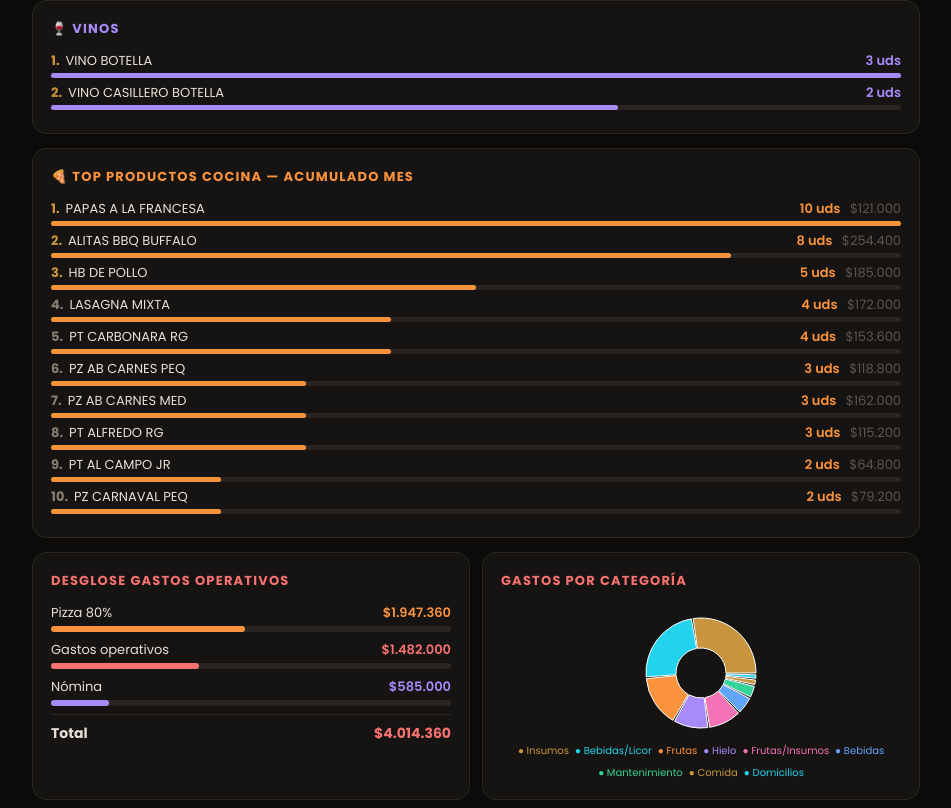
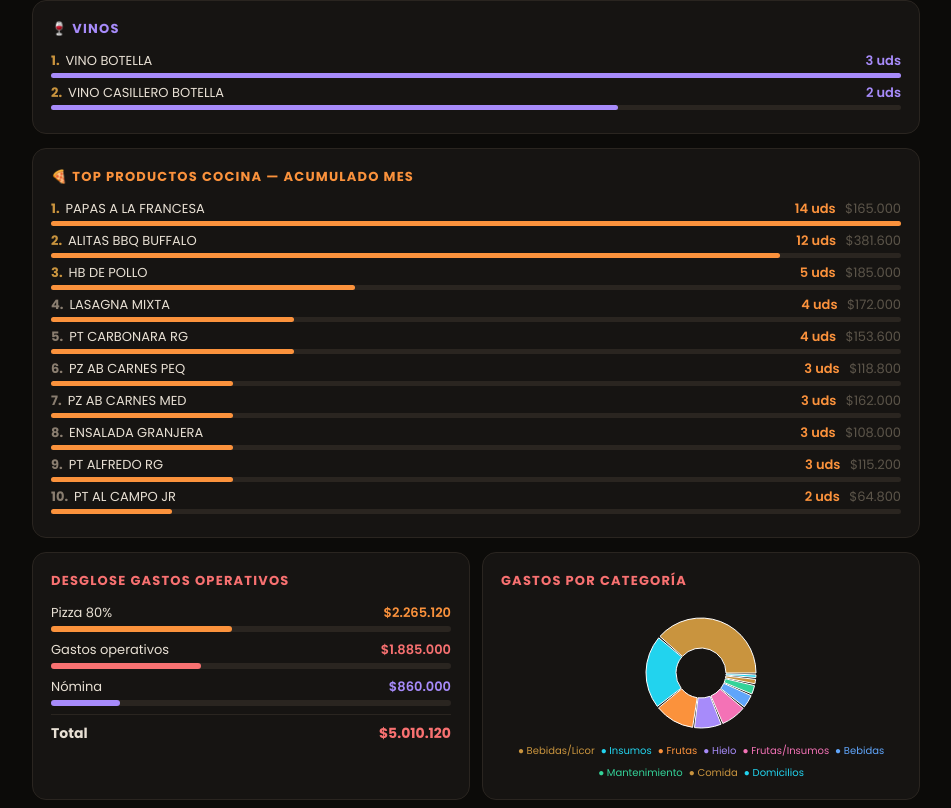
Before and after one commit to Lasalainvestment/la-sala-control, a React (Vite) app: page / in a window 1280 px wide. Shown: the part 1989-2797 px from the top of the page, without its empty margins (164-1115 px from the left). Built offline with nearby package versions, Linux system fonts and the light colour scheme.

Commit message:
Update App.jsx

```diff
--- a/src/App.jsx
+++ b/src/App.jsx
@@ -23,6 +23,13 @@ const PRELOADED_CUADRES = [
     efectivo: 3000, tarjeta: 1834800, otros_pago: 576400,
     pizza_80: 650560, gastos: 301400, nomina: 275000,
     neto_sala: 1187240, faltante: 0,
+  },
+  {
+    date: "2026-04-04", venta_total: 1501200,
+    estanco: 449000, cocteles: 655000, pizzeria: 397200, otros_venta: 0,
+    efectivo: 2800, tarjeta: 820400, otros_pago: 678000,
+    pizza_80: 317760, gastos: 403000, nomina: 275000,
+    neto_sala: 505440, faltante: 0,
   }
 ];
 
@@ -86,6 +93,18 @@ const PRELOADED_COCINA = [
       { nombre: "ENSALADA GRANJERA", cantidad: 1, valor: 36000 },
       { nombre: "ENSALADA MEDITERRANEA", cantidad: 1, valor: 34000 },
       { nombre: "NACHOS CLASICOS", cantidad: 1, valor: 31800 },
+    ]
+  },
+  {
+    date: "2026-04-04", total: 397200, total_units: 13,
+    productos: [
+      { nombre: "ALITAS BBQ BUFFALO", cantidad: 4, valor: 127200 },
+      { nombre: "PAPAS A LA FRANCESA", cantidad: 4, valor: 44000 },
+      { nombre: "PZ POLLO BBQ GR", cantidad: 1, valor: 67200 },
+      { nombre: "PZ POLLO CHAMPI MED", cantidad: 1, valor: 54000 },
+      { nombre: "PT AL CAMPO RG", cantidad: 1, valor: 40200 },
+      { nombre: "PZ MEXICANA PEQ", cantidad: 1, valor: 39600 },
+      { nombre: "ENSALADA GRANJERA", cantidad: 1, valor: 36000 },
     ]
   }
 ];
@@ -233,6 +252,51 @@ const PRELOADED_INVENTARIOS = [
       {nombre:"WHISKY COCT",entrada:0,saldo:1},{nombre:"WHISKY OLD PAR BOTELLA",entrada:0,saldo:1},
       {nombre:"WHISKY OLD PAR MEDIA",entrada:0,saldo:1},
     ]
+  },
+  {
+    date: "2026-04-04", tipo: "inicial",
+    items: [
+      {nombre:"AGTE BOTELLA ANTIOQUEN",saldo:7},{nombre:"AGTE BOTELLA CAUCANO",saldo:4},
+      {nombre:"AGTE BOTELLA REAL",saldo:1},{nombre:"AGTE MEDIA ANTIOQUENO",saldo:2},
+      {nombre:"AGTE MEDIA CAUCANO",saldo:7},{nombre:"AGUA",saldo:13},
+      {nombre:"AGUA TONICA",saldo:0},{nombre:"CERVEZA CORONA",saldo:16},
+      {nombre:"CERVEZA IMPORTADA",saldo:31},{nombre:"CERVEZA NACIONAL",saldo:143},
+      {nombre:"CREMA DE WHISKY",saldo:1},{nombre:"CURAZAO AZUL",saldo:3},
+      {nombre:"DRY MARTINI",saldo:1},{nombre:"ELECTROLIT",saldo:0},
+      {nombre:"GASEOSA",saldo:83},{nombre:"GASEOSA 1.5",saldo:18},
+      {nombre:"GINEBRA BOTELLA",saldo:1},{nombre:"GINEBRA DL",saldo:5},
+      {nombre:"GINEBRA ML",saldo:3},{nombre:"LICOR DE MANZANA",saldo:11},
+      {nombre:"RED BULL",saldo:7},{nombre:"RON CALDAS BOT",saldo:2},
+      {nombre:"RON CALDAS MED",saldo:1},{nombre:"RON DL",saldo:6},
+      {nombre:"TEQUILA BOTELLA",saldo:1},{nombre:"TEQUILA MEDIA",saldo:1},
+      {nombre:"TEQUILA ML",saldo:3},{nombre:"TRIPLE SEC",saldo:1},
+      {nombre:"VINO BOTELLA",saldo:1},{nombre:"VODKA DL",saldo:7},
+      {nombre:"WHISKY BUCHANANS MEDIA",saldo:1},{nombre:"WHISKY COCT",saldo:1},
+      {nombre:"WHISKY OLD PAR BOTELLA",saldo:1},{nombre:"WHISKY OLD PAR MEDIA",saldo:1},
+    ]
+  },
+  {
+    date: "2026-04-04", tipo: "final",
+    items: [
+      {nombre:"AGTE BOTELLA ANTIOQUEN",entrada:0,saldo:6},{nombre:"AGTE BOTELLA CAUCANO",entrada:0,saldo:4},
+      {nombre:"AGTE BOTELLA REAL",entrada:0,saldo:1},{nombre:"AGTE MEDIA ANTIOQUENO",entrada:0,saldo:2},
+      {nombre:"AGTE MEDIA CAUCANO",entrada:0,saldo:7},{nombre:"AGUA",entrada:24,saldo:36},
+      {nombre:"AGUA TONICA",entrada:6,saldo:5},{nombre:"CERVEZA CORONA",entrada:24,saldo:31},
+      {nombre:"CERVEZA IMPORTADA",entrada:0,saldo:25},{nombre:"CERVEZA NACIONAL",entrada:60,saldo:178},
+      {nombre:"CREMA DE WHISKY",entrada:0,saldo:1},{nombre:"CURAZAO AZUL",entrada:0,saldo:3},
+      {nombre:"DRY MARTINI",entrada:0,saldo:1},{nombre:"ELECTROLIT",entrada:4,saldo:4},
+      {nombre:"CAJA DE VINO",entrada:2,saldo:2},{nombre:"GASEOSA",entrada:64,saldo:133},
+      {nombre:"GASEOSA 1.5",entrada:0,saldo:18},{nombre:"GINEBRA BOTELLA",entrada:0,saldo:1},
+      {nombre:"GINEBRA DL",entrada:0,saldo:5},{nombre:"GINEBRA ML",entrada:0,saldo:2},
+      {nombre:"LICOR DE MANZANA",entrada:0,saldo:11},{nombre:"RED BULL",entrada:0,saldo:7},
+      {nombre:"RON CALDAS BOT",entrada:0,saldo:2},{nombre:"RON CALDAS MED",entrada:0,saldo:1},
+      {nombre:"RON DL",entrada:0,saldo:5},{nombre:"TEQUILA BOTELLA",entrada:0,saldo:1},
+      {nombre:"TEQUILA MEDIA",entrada:0,saldo:1},{nombre:"TEQUILA ML",entrada:0,saldo:2},
+      {nombre:"TRIPLE SEC",entrada:0,saldo:1},{nombre:"VINO BOTELLA",entrada:0,saldo:1},
+      {nombre:"VINO CASILLERO BOTELLA",entrada:0,saldo:0},{nombre:"VODKA DL",entrada:0,saldo:7},
+      {nombre:"WHISKY BUCHANANS MEDIA",entrada:0,saldo:1},{nombre:"WHISKY COCT",entrada:0,saldo:1},
+      {nombre:"WHISKY OLD PAR BOTELLA",entrada:0,saldo:1},{nombre:"WHISKY OLD PAR MEDIA",entrada:0,saldo:1},
+    ]
   }
 ];
 
@@ -274,6 +338,14 @@ const PRELOADED_GASTOS = [
       { concepto: "1 juego tubería, orinal, 2 cinta teflón, pegante", categoria: "Mantenimiento", valor: 50000 },
       { concepto: "4 bolsas hielo", categoria: "Hielo", valor: 50000 },
     ]
+  },
+  {
+    date: "2026-04-04", total: 403000,
+    items: [
+      { concepto: "Comida empleados", categoria: "Comida", valor: 5000 },
+      { concepto: "1 Corona + 2 Club Dorada + 1 domicilio", categoria: "Bebidas/Licor", valor: 298000 },
+      { concepto: "5 Ron", categoria: "Bebidas/Licor", valor: 100000 },
+    ]
   }
 ];
 
@@ -304,7 +376,7 @@ export default function App(){
   const [cocinaData,setCocinaData]=useState([]);
   const [gastosData,setGastosData]=useState([]);
   const [view,setView]=useState("dashboard");
-  const [selDate,setSelDate]=useState("2026-04-03");
+  const [selDate,setSelDate]=useState("2026-04-04");
   const [loading,setLoading]=useState(true);
 
   useEffect(()=>{
```
